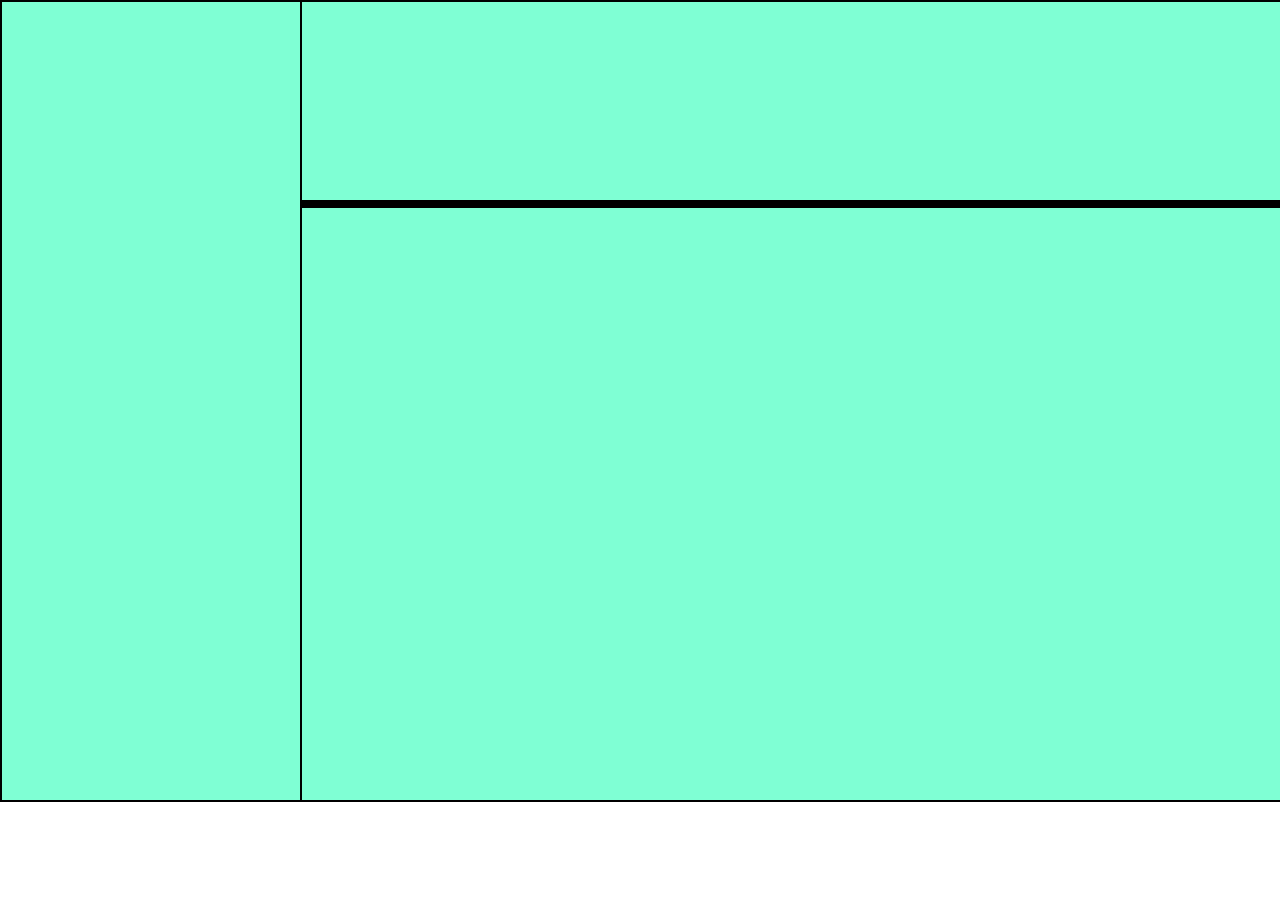
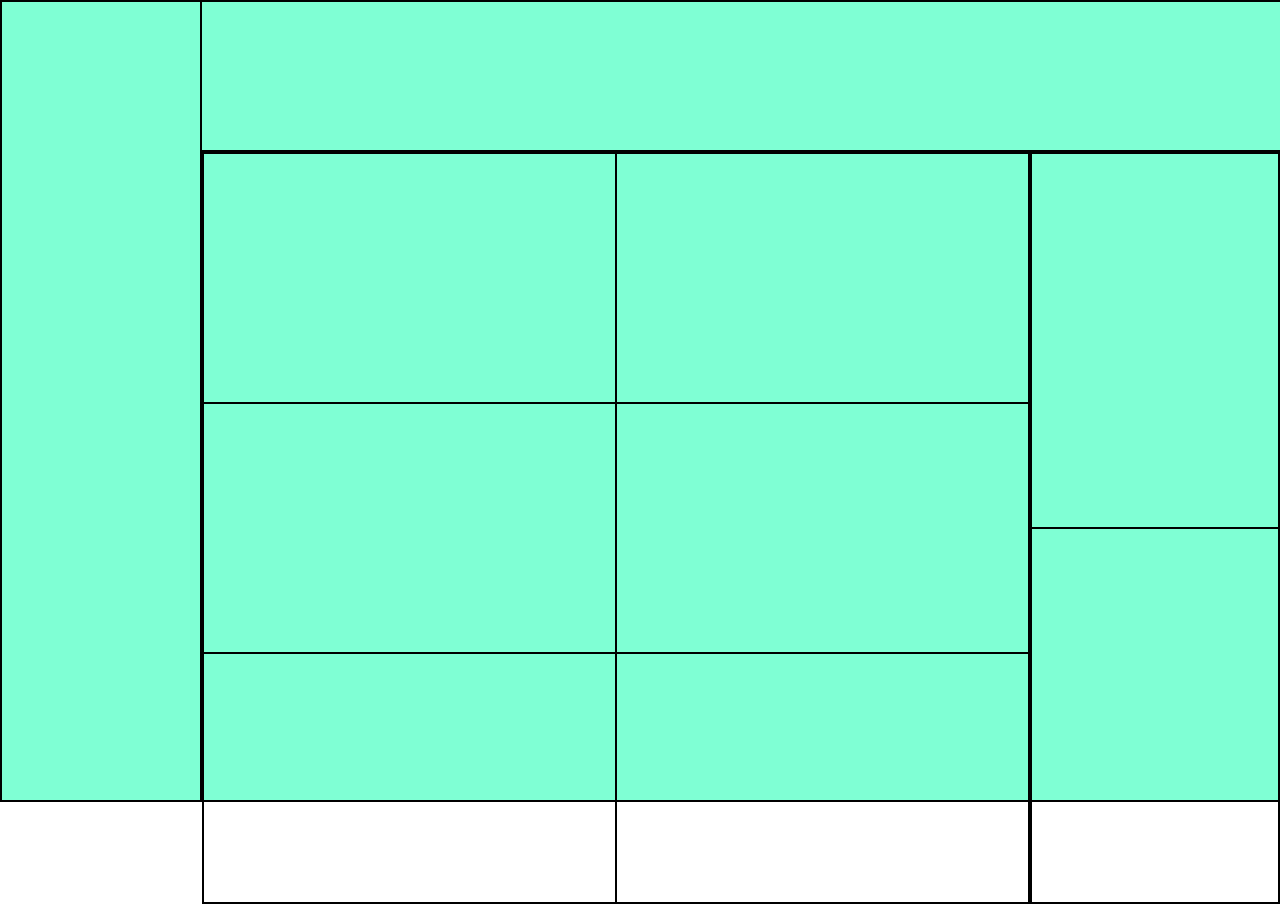
Before and after one commit to BrickEater/dashboard, a plain HTML site: page index.html in a window 1280 px wide. Before the commit the page ends 802 px from the top, so only its background shows below. Drawn offline with Linux system fonts and the light colour scheme.

Commit message:
add further boxes to the layout

```diff
--- a/index.html
+++ b/index.html
@@ -12,9 +12,18 @@
         <div class="sidebar"></div>
         <div class="header"></div>
         <div class="content">
-            <div class="projects"></div>
-            <div class="announcements"></div>
-            <div class="trending"></div>
+            <div class="projects">
+                <div class="task-1"></div>
+                <div class="task-2"></div>
+                <div class="task-3"></div>
+                <div class="task-4"></div>
+                <div class="task-5"></div>
+                <div class="task-6"></div>
+            </div>
+            <div class="subsection">
+                <div class="announcements"></div>
+                <div class="trending"></div>
+            </div>
         </div>
 
     </div>
--- a/style.css
+++ b/style.css
@@ -1,4 +1,12 @@
 /* I should add the thing that clears default browser style but I'll do it later */
+
+/* BONES */
+body * {
+    border: 1px solid black;
+}
+.container {
+    background-color: aquamarine;
+}
 
 
 /* Layout */
@@ -9,9 +17,6 @@ html, body {
     padding: 0;
 }
 
-body * {
-    border: 1px solid black;
-}
 
 .container {
     display: grid;
@@ -19,8 +24,8 @@ body * {
     "a b b"
     "a c c"
     "a c c";
-    grid-template-columns: 300px 1fr 1fr;
-    grid-template-rows: 200px 1fr 1fr;
+    grid-template-columns: 200px 1fr 1fr;
+    grid-template-rows: 150px 1fr 1fr;
     width: 100%;
     height: 100%;
 }
@@ -35,14 +40,26 @@ body * {
 
 .content {
     grid-area: c;
+    display: grid;
+    grid-template-columns: 1fr 250px;
 }
 
+.projects {
+    grid-column: 1;
+    display: grid;
+    grid-template-columns: 1fr 1fr;
+    grid-template-rows: repeat(3, 250px);
+}
+
+.subsection {
+    grid-column: 2;
+    display: grid;
+    grid-template-rows: repeat(2, 1fr);
+}
 /* Typography */
 
 /* Colors */
-.container {
-    background-color: aquamarine;
-}
+
 /* Components */
 
 /* Pages */
```
